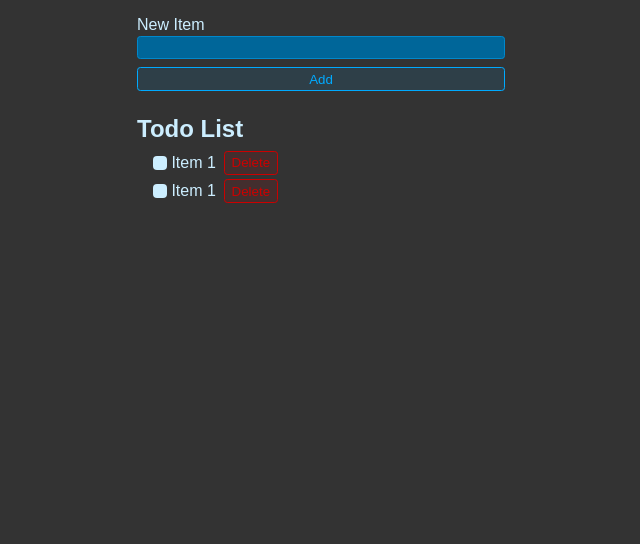
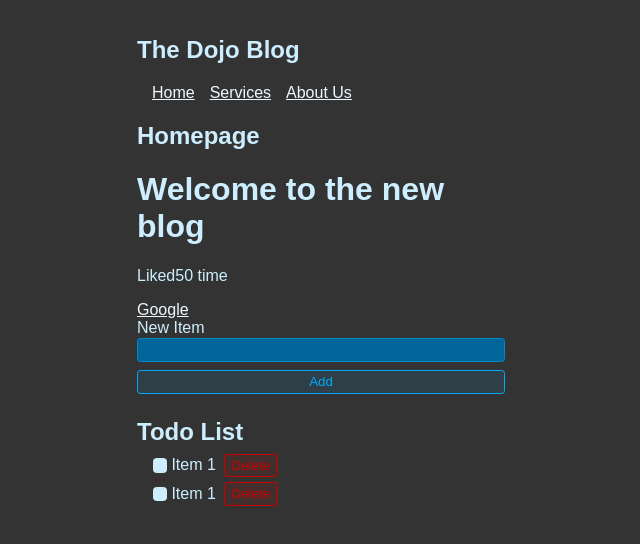
Before and after one commit to ordyfandio/LearnReact, a React (Vite) app: page / in a window 1280 px wide. Shown: the top 544 px of the page, without its empty margins (319-959 px from the left). Built offline with nearby package versions, Linux system fonts and the light colour scheme.

Commit message:
Upload Form and how to relate many component

```diff
--- a/src/App.jsx
+++ b/src/App.jsx
@@ -1,30 +1,28 @@
 
 import "./styles.css"
+import Navbar from "./navbar";
+import Home from "./Home";
+import Form from "./form";
 
-export default function App(){
+function App(){
+   const title='Welcome to the new blog';
+   const like=50;
+   const linkFace="http://www.google.com";
 
-  return <div>
-    <form className="new-item-form">
-           <div className="form-row">
-            <label htmlFor="item">New Item</label>
-            <input type="text" id="item"/>
-           </div>
-           <button className="btn">Add</button>
-  </form>
-  <h1 className="header">Todo List</h1>
-  <ul className="list">
-     <li>
-      <label htmlFor="">
-        <input type="checkbox" /> Item 1
-      </label>
-      <button className="btn btn-danger">Delete</button>
-     </li>
-     <li>
-      <label htmlFor="">
-        <input type="checkbox" /> Item 1
-      </label>
-      <button className="btn btn-danger">Delete</button>
-     </li>
-  </ul>
-  </div>
+   return (
+
+    <div className="App">
+      <Navbar/>
+      <div className="content">
+        <Home/>
+        <h1>{title}</h1>
+        <p>Liked{like} time</p>
+        <a href={linkFace}>Google</a>
+      </div>
+      <Form/>
+    </div>
+   );
+
 }
+
+export default App
--- /dev/null
+++ b/src/Form.jsx
@@ -0,0 +1,30 @@
+const Form = () => {
+    return (
+      <div>
+         <form className="new-item-form">
+           <div className="form-row">
+            <label htmlFor="item">New Item</label>
+            <input type="text" id="item"/>
+           </div>
+           <button className="btn">Add</button>
+       </form>
+       <h1 className="header">Todo List</h1>
+       <ul className="list">
+         <li>
+           <label htmlFor="">
+           <input type="checkbox" /> Item 1
+         </label>
+         <button className="btn btn-danger">Delete</button>
+        </li>
+        <li>
+         <label htmlFor="">
+        <input type="checkbox" /> Item 1
+        </label>
+        <button className="btn btn-danger">Delete</button>
+       </li>
+       </ul>
+      </div>
+     );
+}
+
+export default Form;
--- /dev/null
+++ b/src/Home.jsx
@@ -0,0 +1,9 @@
+const Home = () => {
+    return (
+        <div className="home">
+            <h2 className="">Homepage</h2>
+        </div>
+    );
+}
+
+export default Home;
--- /dev/null
+++ b/src/navbar.jsx
@@ -0,0 +1,14 @@
+const Navbar = () => {
+    return (
+        <nav className="Navbar">
+            <h1>The Dojo Blog</h1>
+            <div className="links">
+              <a href="/">Home</a>
+              <a href="/create">Services</a>
+              <a href="/">About Us</a>
+            </div>
+        </nav>
+    );
+}
+
+export default Navbar;
--- a/src/styles.css
+++ b/src/styles.css
@@ -10,7 +10,20 @@ body {
   padding: 1rem;
   margin: 0 auto;
 }
-
+.Navbar{
+  width: 100%;
+}
+.links{
+  width: 100%;
+  display: flex;
+}
+.links>a{
+  margin-left: 15px;
+}
+a{
+  list-style-type: none;
+  color: aliceblue;
+}
 .new-item-form {
   display: flex;
   flex-direction: column;
```
